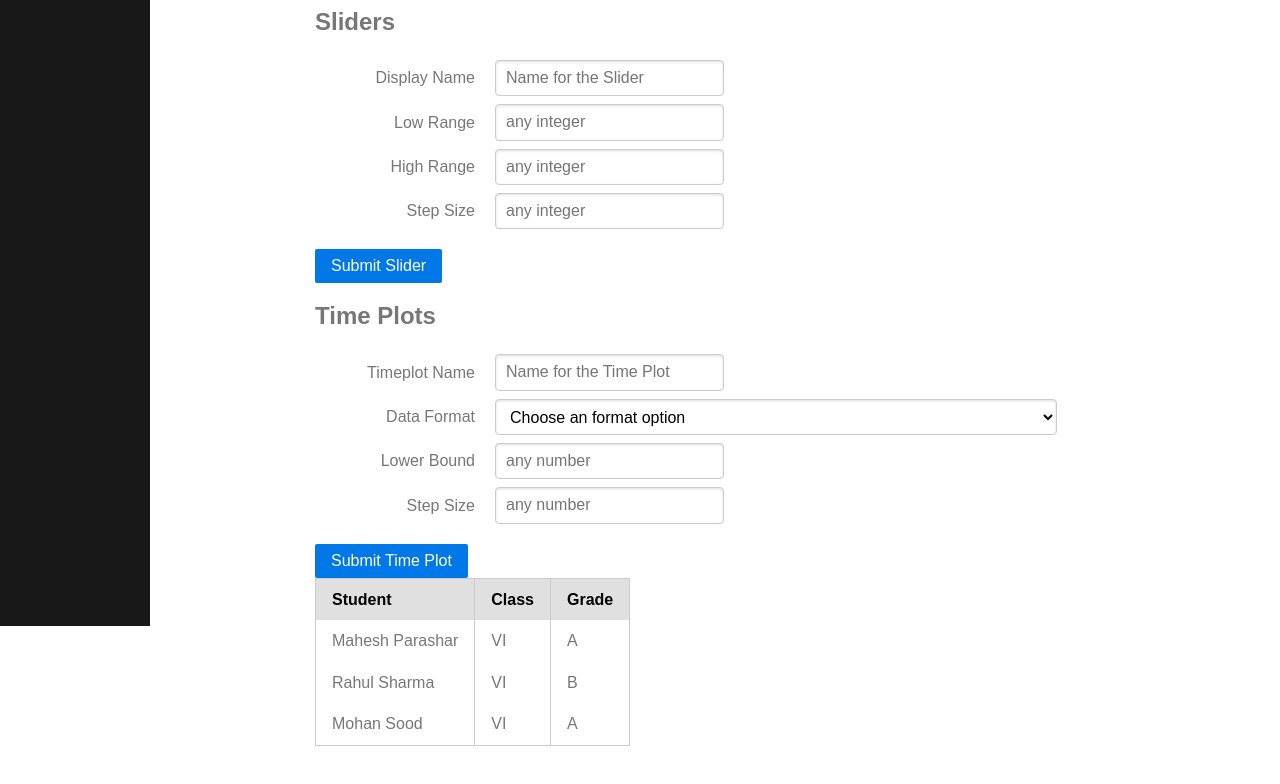
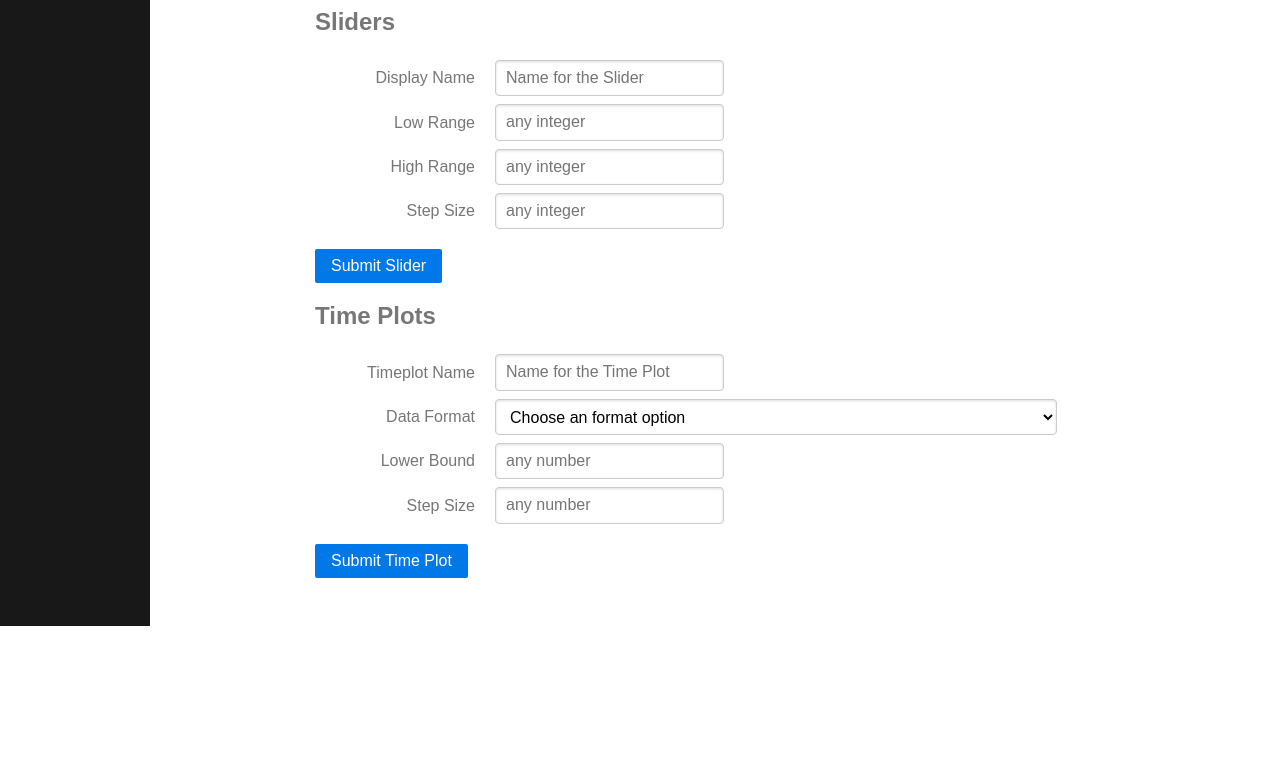
Before and after one commit to dggsax/webform, a plain HTML site: page pages/index.html in a window 1280 px wide. Shown: the part 174-958 px from the top of the page. After the commit the page ends 827 px from the top, so only its background shows below. Drawn offline with nearby package versions, Linux system fonts and the light colour scheme.

Commit message:
A lot has happened...

```diff
--- a/pages/index.html
+++ b/pages/index.html
@@ -11,6 +11,7 @@
     <link rel="stylesheet" href="https://unpkg.com/purecss@0.6.2/build/pure-min.css" integrity="sha384-" crossorigin="anonymous">
 
     <link rel="stylesheet" href="../static/css/layouts/side-menu.css">
+    <link rel="stylesheet" href="../static/css/buttons.css">
 
     <script src="../static/js/ui.js"></script>
     <script src="../static/jquery.js"></script>
@@ -38,7 +39,7 @@
                 </ul>
             </div>
         </div>
-
+        <!-- Setting up the main -->
         <div id="main">
             <div class="header">
                 <h1>Something Generator</h1>
@@ -125,22 +126,18 @@
                         </div>
                         <!-- end submit button for sliders -->
                     </div>
+                    <!-- end forms for timeplots -->
                 </div>
                 <!-- End forms -->
+                <br>
 
                 <!-- Begin Table for sliders, time plots, etc -->
-                <div id="table">
-                    <table class="pure-table">
-                        <thead>
-                            <tr><th>Student</th><th>Class</th><th>Grade</th></th>
-                        </thead>
-                        <tbody>
-                            <tr><td>Mahesh Parashar</td><td>VI</td><td>A</td></tr>
-                            <tr><td>Rahul Sharma</td><td>VI</td><td>B</td></tr>
-                            <tr><td>Mohan Sood</td><td>VI</td><td>A</td></tr>
-                        </tbody>
-                    </table>
-                </div>
+                <div id="slider-table"></div>
+                <!-- End table div -->
+
+                <!-- Begin Table for sliders, time plots, etc -->
+                <div id="timeplot-table"></div>
+                <!-- End table div -->
             </div>
         </div>
     </div>
```
